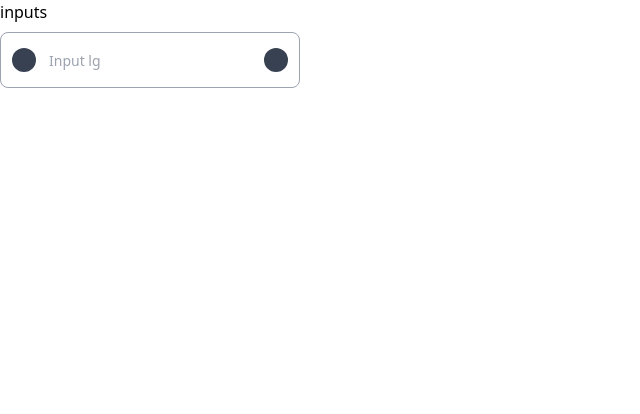
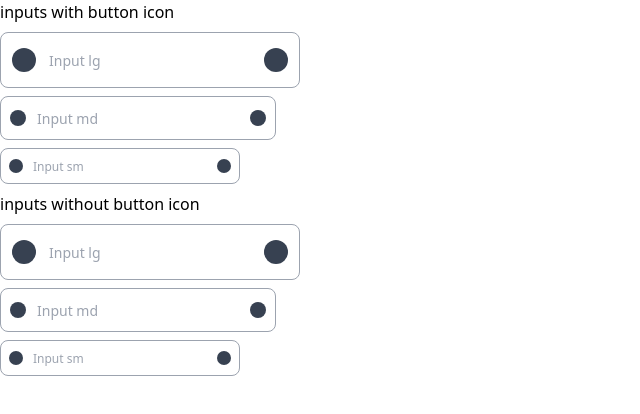
Before and after one commit to wilbernp/react-tailwind-components, a React (Vite) app: page / in a window 1280 px wide. Shown: the top 414 px of the page, without its empty margins (0-640 px from the left). Built offline with nearby package versions, Linux system fonts and the light colour scheme.

Commit message:
add inputs sizes variants sm & md

```diff
--- a/src/App.tsx
+++ b/src/App.tsx
@@ -5,24 +5,103 @@ import { InputAdornment } from './components/InputAdornment';
 export default function App() {
   return (
     <div className="space-y-2">
-      <h3>inputs</h3>
-      {/* <Input placeholder="Input sm" size="sm" fullWidth />
-      <Input placeholder="Input md" size="md" /> */}
+      <h3>inputs with button icon</h3>
       <Input
         placeholder="Input lg"
         size="lg"
         leftAdornment={
           <InputAdornment position="left">
-            <IconButton>
+            <IconButton size="lg">
               <div className="h-6 w-6 rounded-full bg-gray-700"></div>
             </IconButton>
           </InputAdornment>
         }
         rightAdornment={
           <InputAdornment position="right">
-            <IconButton>
+            <IconButton size="lg">
               <div className="h-6 w-6 rounded-full bg-gray-700"></div>
             </IconButton>
+          </InputAdornment>
+        }
+      />
+      <Input
+        placeholder="Input md"
+        leftAdornment={
+          <InputAdornment position="left">
+            <IconButton>
+              <div className="h-4 w-4 rounded-full bg-gray-700"></div>
+            </IconButton>
+          </InputAdornment>
+        }
+        rightAdornment={
+          <InputAdornment position="right">
+            <IconButton>
+              <div className="h-4 w-4 rounded-full bg-gray-700"></div>
+            </IconButton>
+          </InputAdornment>
+        }
+      />
+
+      <Input
+        placeholder="Input sm"
+        size="sm"
+        leftAdornment={
+          <InputAdornment position="left">
+            <IconButton size="sm">
+              <div className="h-3.5 w-3.5 rounded-full bg-gray-700"></div>
+            </IconButton>
+          </InputAdornment>
+        }
+        rightAdornment={
+          <InputAdornment position="right">
+            <IconButton size="sm">
+              <div className="h-3.5 w-3.5 rounded-full bg-gray-700"></div>
+            </IconButton>
+          </InputAdornment>
+        }
+      />
+
+      <h3>inputs without button icon</h3>
+
+      <Input
+        placeholder="Input lg"
+        size="lg"
+        leftAdornment={
+          <InputAdornment position="left">
+            <div className="h-6 w-6 rounded-full bg-gray-700"></div>
+          </InputAdornment>
+        }
+        rightAdornment={
+          <InputAdornment position="right">
+            <div className="h-6 w-6 rounded-full bg-gray-700"></div>
+          </InputAdornment>
+        }
+      />
+      <Input
+        placeholder="Input md"
+        leftAdornment={
+          <InputAdornment position="left">
+            <div className="h-4 w-4 rounded-full bg-gray-700"></div>
+          </InputAdornment>
+        }
+        rightAdornment={
+          <InputAdornment position="right">
+            <div className="h-4 w-4 rounded-full bg-gray-700"></div>
+          </InputAdornment>
+        }
+      />
+
+      <Input
+        placeholder="Input sm"
+        size="sm"
+        leftAdornment={
+          <InputAdornment position="left">
+            <div className="h-3.5 w-3.5 rounded-full bg-gray-700"></div>
+          </InputAdornment>
+        }
+        rightAdornment={
+          <InputAdornment position="right">
+            <div className="h-3.5 w-3.5 rounded-full bg-gray-700"></div>
           </InputAdornment>
         }
       />
--- a/src/components/IconButton/IconButton.tsx
+++ b/src/components/IconButton/IconButton.tsx
@@ -1,18 +1,35 @@
 import { cn } from '@/utils';
+import { cva } from 'class-variance-authority';
 
-type IconButtonProps = React.HTMLAttributes<HTMLButtonElement>;
-
+type IconButtonProps = React.HTMLAttributes<HTMLButtonElement> & {
+  size?: 'sm' | 'md' | 'lg';
+};
+const iconButtonVariants = cva(
+  'flex items-center justify-center rounded-full hover:bg-gray-400',
+  {
+    defaultVariants: {
+      size: 'md',
+    },
+    variants: {
+      size: {
+        sm: 'h-6 w-6',
+        md: 'h-7 w-7 p-1',
+        lg: 'h-10 w-10 p-2',
+      },
+    },
+  },
+);
 export default function IconButton({
   children,
   className,
+  size,
   ...restProps
 }: IconButtonProps) {
-  const iconButtonClassNames = cn(
-    'flex h-10 w-10 items-center justify-center rounded-full hover:bg-gray-400',
-    className,
-  );
   return (
-    <button className={iconButtonClassNames} {...restProps}>
+    <button
+      className={cn(iconButtonVariants({ className, size }))}
+      {...restProps}
+    >
       {children}
     </button>
   );
--- a/src/components/Input/Input.tsx
+++ b/src/components/Input/Input.tsx
@@ -23,8 +23,8 @@ const buttonVariants = cva(
     },
     variants: {
       size: {
-        sm: 'px-2 sm:text-xs h-8',
-        md: 'px-2.5 h-10',
+        sm: 'px-2 sm:text-xs h-9',
+        md: 'px-2.5 h-11',
         lg: 'px-4 sm:text-md h-14',
       },
       withLeftAdornment: { false: 'px-4' },
@@ -33,6 +33,10 @@ const buttonVariants = cva(
     compoundVariants: [
       { size: 'lg', withLeftAdornment: true, className: 'pl-12' },
       { size: 'lg', withRightAdornment: true, className: 'pr-12' },
+      { size: 'md', withLeftAdornment: true, className: 'pl-9' },
+      { size: 'md', withRightAdornment: true, className: 'pr-9' },
+      { size: 'sm', withLeftAdornment: true, className: 'pl-8' },
+      { size: 'sm', withRightAdornment: true, className: 'pr-8' },
     ],
   },
 );
--- a/src/components/InputAdornment/InputAdornment.tsx
+++ b/src/components/InputAdornment/InputAdornment.tsx
@@ -11,12 +11,20 @@ interface InputAdornmentProps {
 }
 
 const inputAdornmentVariants = cva(
-  'absolute inset-y-0 h-max w-max my-auto cursor-text',
+  'absolute flex justify-center items-center inset-y-0 my-auto cursor-text',
   {
+    defaultVariants: {
+      size: 'md',
+    },
     variants: {
       position: {
         left: 'left-1',
         right: 'right-1',
+      },
+      size: {
+        sm: ' h-6 w-6',
+        md: 'h-7 w-7',
+        lg: 'h-10 w-10',
       },
     },
   },
@@ -27,8 +35,11 @@ export default function InputAdornment({
   children,
 }: InputAdornmentProps) {
   const { size } = useInputContext();
+  console.log({ size });
 
   return (
-    <div className={cn(inputAdornmentVariants({ position }))}>{children}</div>
+    <div className={cn(inputAdornmentVariants({ position, size }))}>
+      {children}
+    </div>
   );
 }
```
